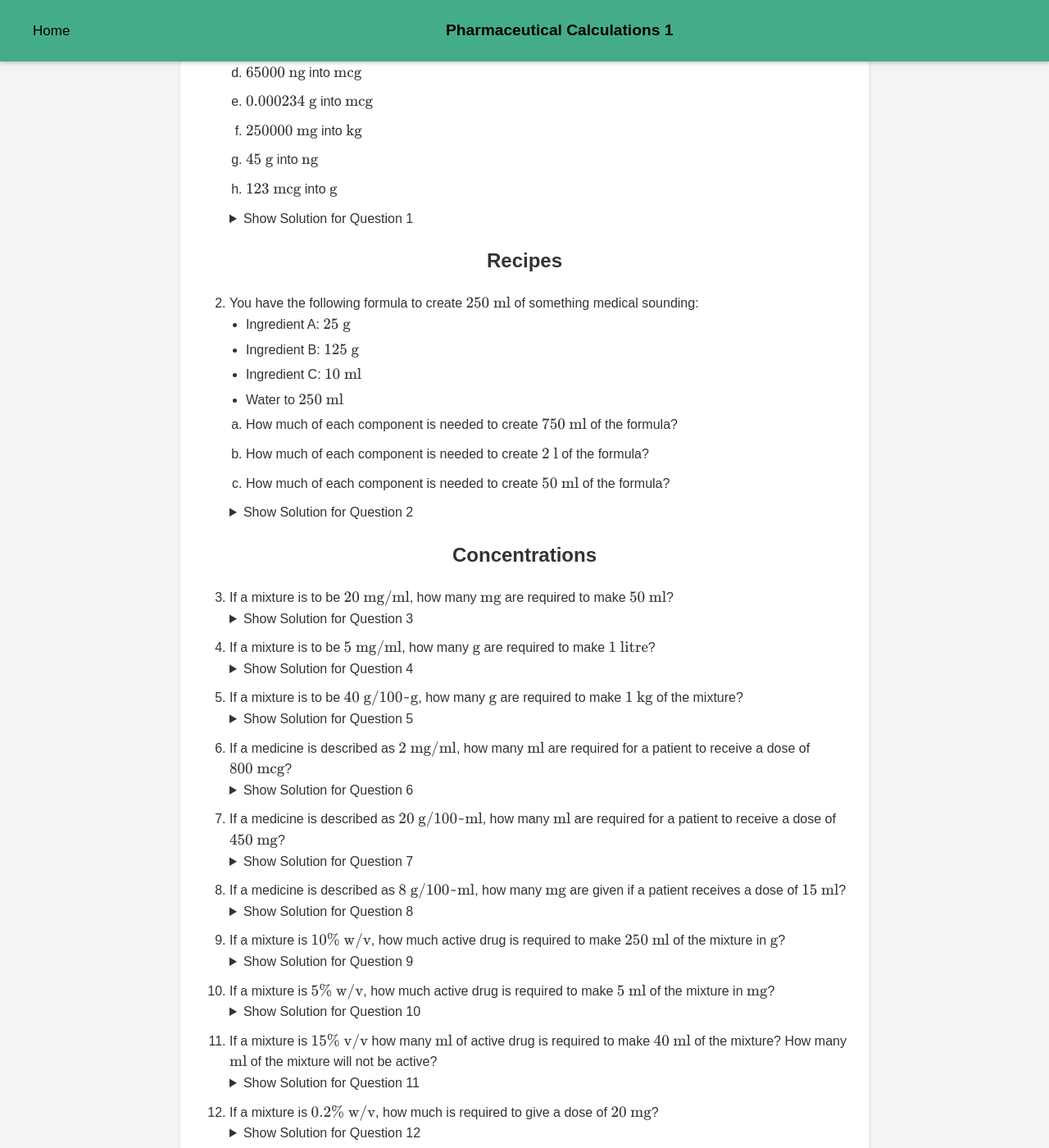
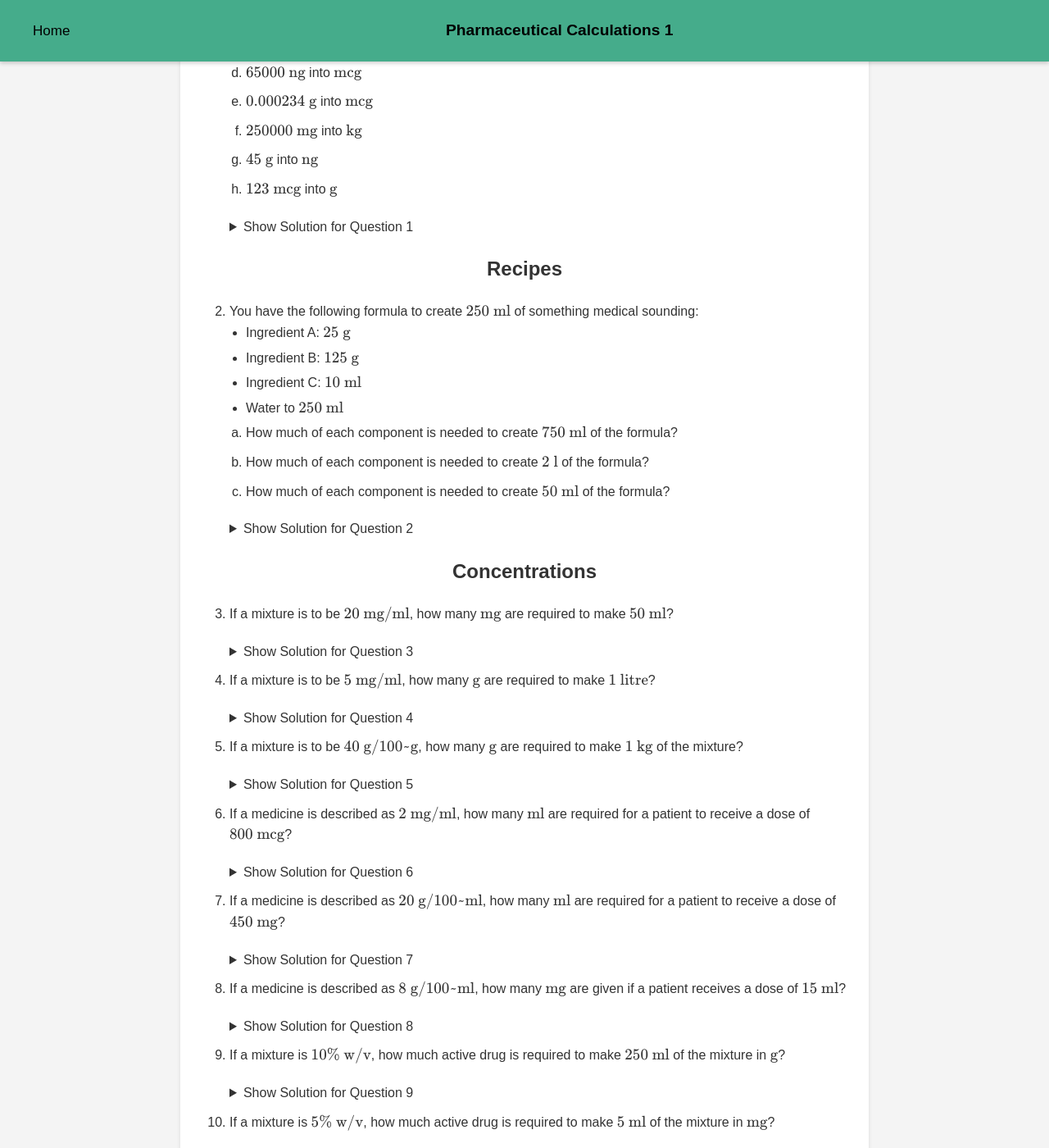
Before and after one commit to probe973/pha-4010y, a Jekyll site: the page built from review/1.md, in a window 1280 px wide and 1400 px high, scrolled down 619 px. Shown: the whole window at 82% size. Built offline with Jekyll 4.4.1, drawn with Linux system fonts in a browser that asks for light colours.

Commit message:
Update style.css

```diff
--- a/assets/css/style.css
+++ b/assets/css/style.css
@@ -8,7 +8,7 @@
     padding-top: 60px; /* Space for the fixed header */
     background-color: #f4f4f4; /* Light background for the page */
     color: #333;
-    /* REMOVED: counter-reset: question-counter; - relying on native numbering */
+    /* Removed custom counter-reset from here */
 }
 .navbar {
     position: fixed;
@@ -105,14 +105,14 @@
     border-radius: 8px; /* Rounded corners for info boxes */
 }
 ol {
-    /* REMOVED: list-style-type: none; - relying on native numbering */
+    list-style-type: decimal; /* Use native decimal numbering for main questions */
     padding-left: 40px; /* Standard padding for ordered lists */
-    /* REMOVED: all custom counter-related rules */
+    /* Removed all custom counter rules */
 }
 
 ol li {
     margin-bottom: 10px; /* Standard spacing for list items */
-    /* REMOVED: display: block; position: relative; padding-left: 2.5em; counter-increment: question-counter; */
+    /* Removed custom counter-increment and display properties */
 }
 
 /* Simplified rules for nested ordered lists */
@@ -120,11 +120,11 @@
     list-style-type: lower-alpha; /* Forces alphabetical numbering (a, b, c...) */
     padding-left: 20px; /* Adjust padding for nested lists to indent them */
     margin-left: 0; /* Ensure no extra margin pushes them too far */
-    /* REMOVED: counter-reset: none; counter-increment: none; */
+    /* Removed counter-reset: none; counter-increment: none; */
 }
 
 ol ol li {
-    /* REMOVED: counter-increment: none; list-style-type: lower-alpha; padding-left: 0; */
+    /* Removed counter-increment: none; list-style-type: lower-alpha; padding-left: 0; */
 }
 
 ul { /* Style for unordered lists, specifically for formula items */
@@ -153,6 +153,17 @@
 
 /* MathJax (LaTeX) Font Size is now controlled by MathJax.options.scale in _layouts/default.html */
 /* No explicit font-size override is needed here in style.css for MathJax elements */
+
+
+/* New styles for solution details spacing and alignment */
+.solution-details {
+    margin-top: 20px; /* Add space above the dropdown summary */
+}
+
+.solution-content p { /* Target paragraphs specifically within solution content */
+    text-align: left; /* Ensure solution content is left-aligned */
+    margin-bottom: 10px; /* Adjust spacing within solutions if needed */
+}
 
 
 /* The original .button-container and .button styles are no longer needed for pha links,
```
